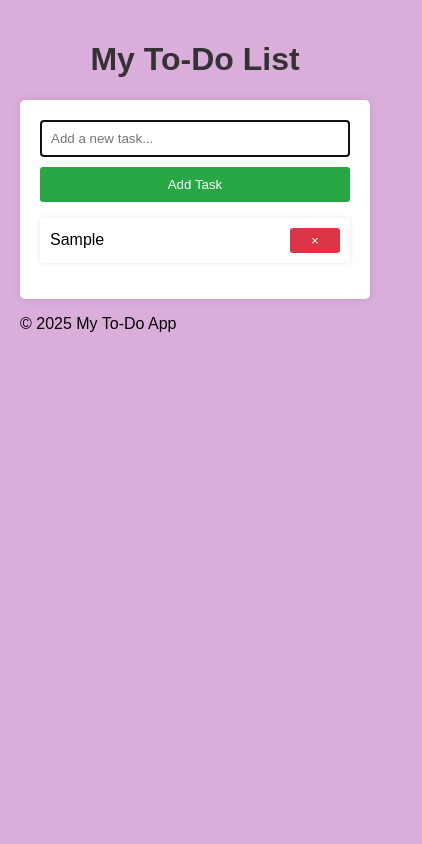
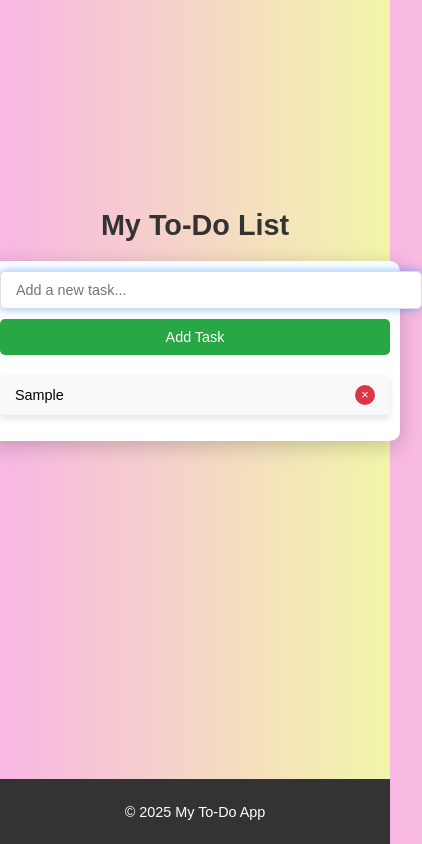
Before and after one commit to Anjaneyakumar18/todolist, a plain HTML site: page index.html in a window 390 px wide. Both pictures are taken after typing "Sample" into the empty fields and a click on the button "Add Task". Shown: the whole page, 422 px wide, since content can reach past the window. Drawn offline with Linux system fonts and the light colour scheme.

Commit message:
Update styles.css

```diff
--- a/styles.css
+++ b/styles.css
@@ -1,67 +1,172 @@
+/* General styles (applies to all screen sizes) */
 body {
-    font-family: Arial, sans-serif;
-    background-color: rgb(219, 173, 219);
+    font-family: 'Arial', sans-serif;
     margin: 0;
+    padding: 0;
+    background: linear-gradient(to right, #f8b6e4, #f2f6a9);
+    display: flex;
+    flex-direction: column;
+    min-height: 100vh;
+}
+
+header {
+    text-align: center;
+    margin-top: 20px;
+}
+
+h1 {
+    color: #333;
+    font-size: 2.5rem;
+}
+
+#app-container {
+    display: flex;
+    flex-direction: column;
+    align-items: center;
+    width: 100%;
+    margin: auto;
+}
+
+#todo-container {
+    background: #fff;
+    border-radius: 10px;
+    box-shadow: 0 5px 20px rgba(0, 0, 0, 0.2);
     padding: 20px;
+    width: 90%;
+    max-width: 500px;
 }
-h1 {
-    text-align: center;
-    color: #333;
+
+input[type="text"] {
+    width: 70%;
+    padding: 10px 15px;
+    border-radius: 5px;
+    border: 1px solid #ddd;
+    font-size: 1rem;
+    outline: none;
+    transition: box-shadow 0.3s;
 }
-#todo-container {
-    max-width: 400px;
-    margin: 0 auto;
-    background: white;
-    padding: 20px;
-    box-shadow: 0 0 10px rgba(0,0,0,0.1);
+
+input[type="text"]:focus {
+    box-shadow: 0 0 10px rgba(0, 123, 255, 0.5);
+}
+
+#add-button {
+    width: 25%;
+    margin-left: 5%;
+    padding: 10px;
+    font-size: 1rem;
+    background: #28a745;
+    color: #fff;
+    border: none;
     border-radius: 5px;
+    cursor: pointer;
+    transition: background 0.3s;
 }
-input[type="text"] {
-    width: calc(100%);
-    padding: 10px;
-    margin-bottom: 10px;
-    border: 1px solid #ddd;
-    border-radius: 3px;
-    box-sizing: border-box;
-}
-button {
-    width: 100%;
-    padding: 10px;
-    background: #28a745;
-    border: none;
-    color: white;
-    border-radius: 3px;
-    cursor: pointer;
-}
-button:hover {
+
+#add-button:hover {
     background: #218838;
 }
+
 ul {
-    list-style-type: none;
+    margin-top: 20px;
     padding: 0;
+    list-style: none;
 }
+
 li {
-    background: #fff;
-    padding: 10px;
-    margin: 5px 0;
+    background: #f8f9fa;
+    margin: 10px 0;
+    padding: 15px 20px;
+    border-radius: 5px;
     display: flex;
     justify-content: space-between;
     align-items: center;
-    border-radius: 3px;
-    box-shadow: 0 0 5px rgba(0,0,0,0.1);
+    font-size: 1.2rem;
+    transition: transform 0.3s, box-shadow 0.3s;
+    box-shadow: 0 4px 6px rgba(0, 0, 0, 0.1);
 }
+
+li:hover {
+    transform: translateX(5px);
+    box-shadow: 0 8px 12px rgba(0, 0, 0, 0.2);
+}
+
 .delete {
     background: #dc3545;
+    color: white;
     border: none;
-    color: white;
-    text-align: center;
-    padding: 5px;
+    border-radius: 50%;
+    font-size: 1rem;
     cursor: pointer;
-    border-radius: 3px;
-    width: 50px;
-    text-align: center;
+    width: 25px;
+    height: 25px;
+    display: flex;
+    justify-content: center;
+    align-items: center;
+    transition: background 0.3s, transform 0.2s;
 }
 
 .delete:hover {
     background: #c82333;
+    transform: scale(1.1);
 }
+
+footer {
+    text-align: center;
+    margin-top: auto;
+    background: #333;
+    color: #fff;
+    padding: 10px 0;
+    font-size: 0.9rem;
+}
+
+/* Media queries */
+
+/* Small devices (max-width: 768px) */
+@media (max-width: 768px) {
+    h1 {
+        font-size: 2rem;
+    }
+    #todo-container {
+        width: 100%;
+        padding: 15px;
+    }
+    input[type="text"] {
+        width: 65%;
+        font-size: 0.9rem;
+    }
+    #add-button {
+        width: 30%;
+        font-size: 0.9rem;
+    }
+    li {
+        font-size: 1rem;
+    }
+}
+
+/* Extra small devices (max-width: 480px) */
+@media (max-width: 480px) {
+    h1 {
+        font-size: 1.8rem;
+    }
+    #todo-container {
+        padding: 10px;
+    }
+    input[type="text"] {
+        width: 100%;
+        margin-bottom: 10px;
+    }
+    #add-button {
+        width: 100%;
+        margin: 0;
+    }
+    li {
+        font-size: 0.9rem;
+        padding: 10px 15px;
+    }
+    .delete {
+        width: 20px;
+        height: 20px;
+        font-size: 0.8rem;
+    }
+}
```
